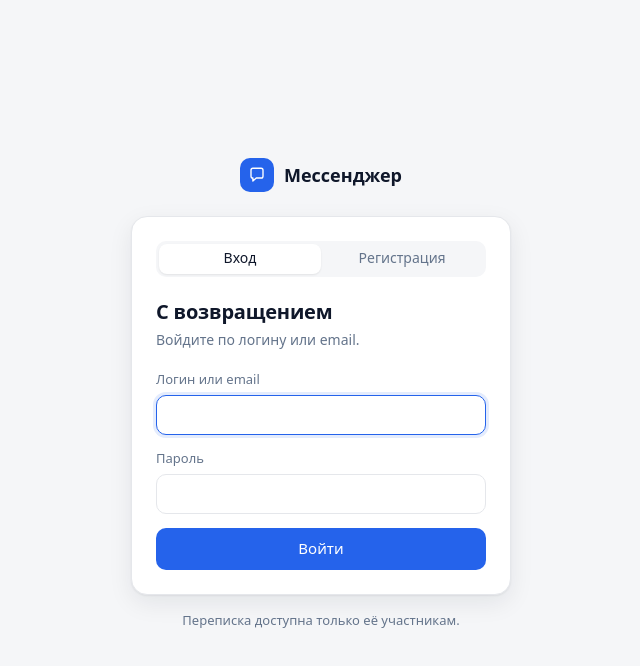
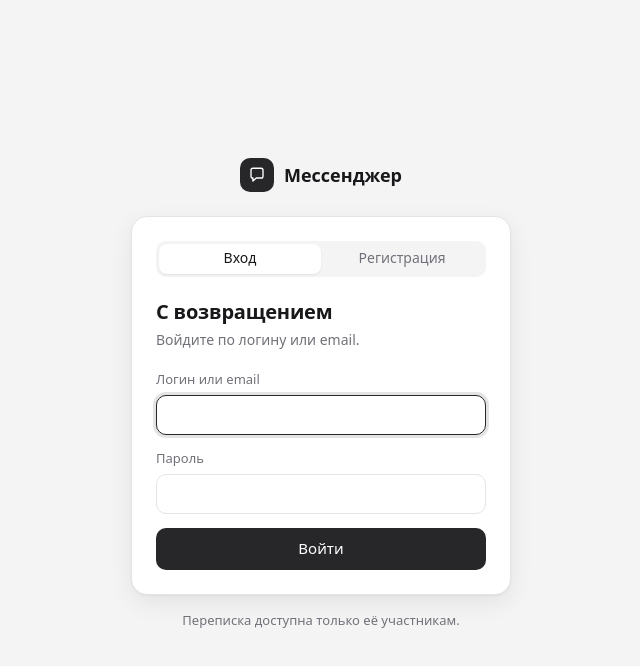
Before and after one commit to Fozu7916/Messenger1, a React (Vite) app in the folder Frontend/: page / in a window 1280 px wide. Shown: the top 666 px of the page, without its empty margins (319-959 px from the left). Built offline with nearby package versions, Linux system fonts and the light colour scheme; no server answers.

Commit message:
Фронтенд: серая палитра
Акцент, исходящие сообщения, бейджи и аватарки переведены на нейтральные оттенки серого в обеих темах.

```diff
--- a/Frontend/index.html
+++ b/Frontend/index.html
@@ -5,7 +5,7 @@
     <meta name="viewport" content="width=device-width, initial-scale=1, viewport-fit=cover" />
     <title>Мессенджер</title>
     <meta name="theme-color" content="#ffffff" media="(prefers-color-scheme: light)" />
-    <meta name="theme-color" content="#0e1013" media="(prefers-color-scheme: dark)" />
+    <meta name="theme-color" content="#111113" media="(prefers-color-scheme: dark)" />
   </head>
   <body>
     <div id="root"></div>
--- a/Frontend/src/components/ui.tsx
+++ b/Frontend/src/components/ui.tsx
@@ -1,8 +1,8 @@
 import { createContext, useCallback, useContext, useEffect, useRef, useState, type ReactNode } from 'react';
 import { initials } from '../lib/format';
 
-// Приглушённые цвета: читаются и на светлой, и на тёмной теме
-const PALETTE = ['#5b7cfa', '#e0795b', '#3aa58a', '#c4893a', '#9b6bdc', '#d0607f', '#4a9cc9', '#7b8794'];
+// Оттенки серого: читаются и на светлой, и на тёмной теме
+const PALETTE = ['#3f3f46', '#52525b', '#71717a', '#57534e', '#78716c', '#4b5563', '#6b7280', '#44403c'];
 // Один и тот же человек всегда получает один и тот же цвет аватарки
 const colorOf = (s: string) => {
   let h = 0;
--- a/Frontend/src/styles.css
+++ b/Frontend/src/styles.css
@@ -1,23 +1,23 @@
 /* Минималистичная тема: нейтральные поверхности, один акцент, светлая и тёмная схемы по системе */
 :root{
-  --bg:#ffffff;--bg-2:#f5f6f8;--bg-3:#eceef1;--hover:rgba(15,20,30,.045);--sel:rgba(37,99,235,.09);
-  --line:#e5e7eb;--text:#0f172a;--muted:#64748b;--faint:#94a3b8;
-  --accent:#2563eb;--accent-hover:#1d4ed8;--on-accent:#ffffff;--accent-soft:rgba(37,99,235,.12);
-  --in:#f1f3f6;--out:#2563eb;--on-out:#ffffff;--on-out-muted:rgba(255,255,255,.72);
+  --bg:#ffffff;--bg-2:#f4f4f5;--bg-3:#e4e4e7;--hover:rgba(0,0,0,.04);--sel:#ececee;
+  --line:#e4e4e7;--text:#18181b;--muted:#71717a;--faint:#a1a1aa;
+  --accent:#27272a;--accent-hover:#3f3f46;--on-accent:#ffffff;--accent-soft:rgba(39,39,42,.12);
+  --in:#f4f4f5;--out:#3f3f46;--on-out:#fafafa;--on-out-muted:rgba(250,250,250,.65);
   --ok:#16a34a;--danger:#dc2626;--danger-soft:rgba(220,38,38,.08);
-  --shadow:0 1px 2px rgba(15,23,42,.06),0 8px 24px rgba(15,23,42,.08);
+  --shadow:0 1px 2px rgba(0,0,0,.05),0 8px 24px rgba(0,0,0,.07);
   --radius:12px;--side:340px;--head:60px;
   --font:ui-sans-serif,system-ui,-apple-system,"Segoe UI",Roboto,"Helvetica Neue",Arial,sans-serif;
   color-scheme:light;
 }
 @media (prefers-color-scheme:dark){
   :root{
-    --bg:#0e1013;--bg-2:#15181c;--bg-3:#1c2025;--hover:rgba(255,255,255,.045);--sel:rgba(96,140,255,.14);
-    --line:#23272e;--text:#e6e8eb;--muted:#8b93a1;--faint:#5d6573;
-    --accent:#4f7dff;--accent-hover:#6a91ff;--accent-soft:rgba(79,125,255,.16);
-    --in:#1b1f25;--out:#3563e9;--on-out-muted:rgba(255,255,255,.7);
+    --bg:#111113;--bg-2:#18181b;--bg-3:#27272a;--hover:rgba(255,255,255,.045);--sel:#232326;
+    --line:#27272a;--text:#e4e4e7;--muted:#a1a1aa;--faint:#71717a;
+    --accent:#e4e4e7;--accent-hover:#ffffff;--on-accent:#18181b;--accent-soft:rgba(228,228,231,.14);
+    --in:#1f1f23;--out:#3f3f46;--on-out:#fafafa;--on-out-muted:rgba(250,250,250,.6);
     --ok:#22c55e;--danger:#f87171;--danger-soft:rgba(248,113,113,.1);
-    --shadow:0 1px 2px rgba(0,0,0,.3),0 12px 32px rgba(0,0,0,.4);
+    --shadow:0 1px 2px rgba(0,0,0,.3),0 12px 32px rgba(0,0,0,.45);
     color-scheme:dark;
   }
 }
@@ -103,7 +103,7 @@ h1,h2,h3{margin:0;font-weight:600;letter-spacing:-.01em}
 .pane-head .t{flex:1;min-width:0}
 .pane-head .n{font-weight:600;overflow:hidden;text-overflow:ellipsis;white-space:nowrap}
 .pane-head .s{font-size:13px;color:var(--muted)}
-.pane-head .s.on,.pane-head .s.typing{color:var(--accent)}
+.pane-head .s.on,.pane-head .s.typing{color:var(--text)}
 .back{display:none}
 .blank{flex:1;display:grid;place-items:center;padding:24px;text-align:center;color:var(--muted)}
 .blank h2{font-size:16px;color:var(--text);margin-bottom:4px}
@@ -142,7 +142,7 @@ h1,h2,h3{margin:0;font-weight:600;letter-spacing:-.01em}
 
 .editbar{display:flex;align-items:center;gap:10px;max-width:760px;width:calc(100% - 40px);margin:0 auto;padding:8px 0 0;font-size:13px;color:var(--muted)}
 .editbar span{flex:1;min-width:0;overflow:hidden;text-overflow:ellipsis;white-space:nowrap;border-left:2px solid var(--accent);padding-left:10px}
-.editbar b{color:var(--accent);font-weight:500}
+.editbar b{color:var(--text);font-weight:500}
 .comp{flex:none;padding:10px 20px 14px}
 .comp-box{display:flex;align-items:flex-end;gap:8px;max-width:760px;margin:0 auto;padding:6px 6px 6px 14px;border:1px solid var(--line);border-radius:14px;background:var(--bg);transition:border-color .15s,box-shadow .15s}
 .comp-box:focus-within{border-color:var(--accent);box-shadow:0 0 0 3px var(--accent-soft)}
```
